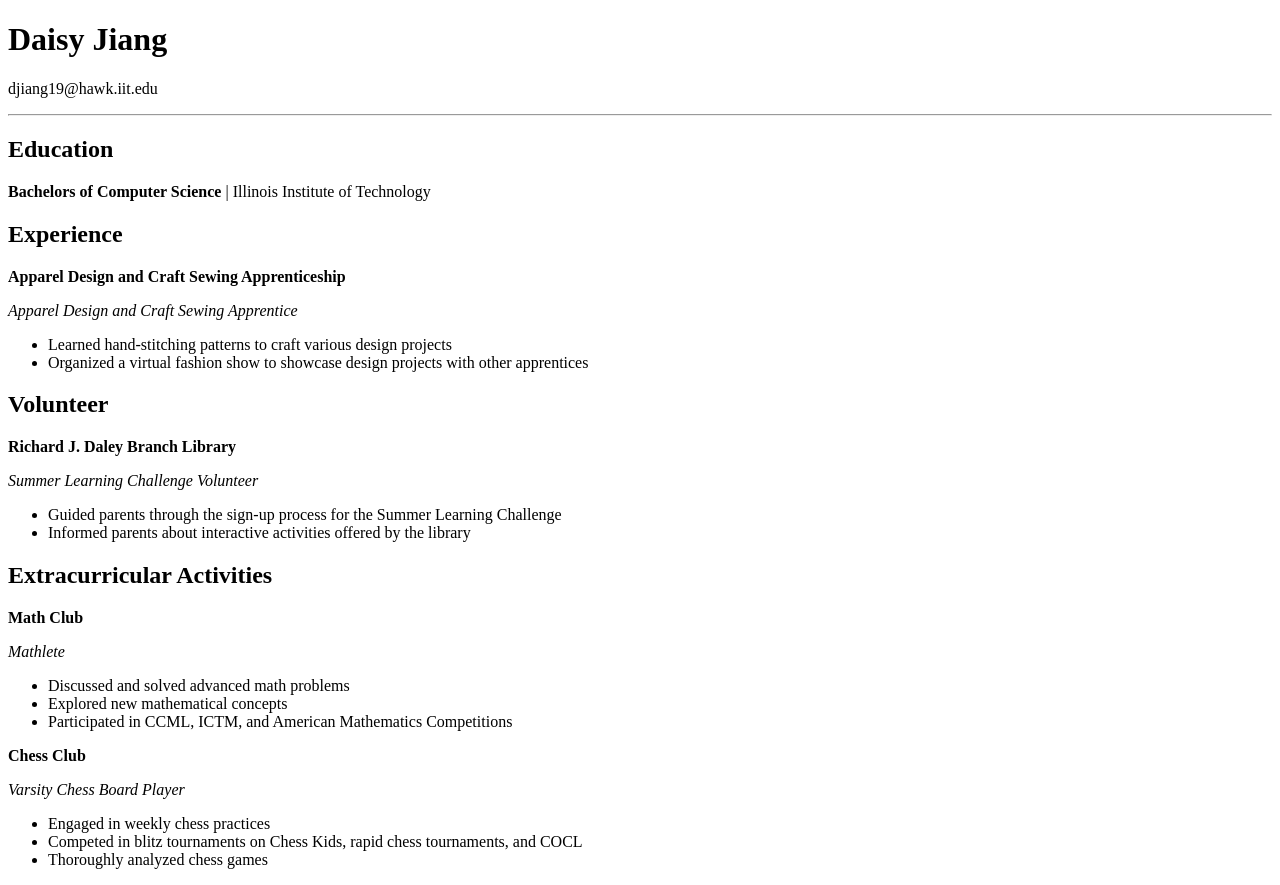
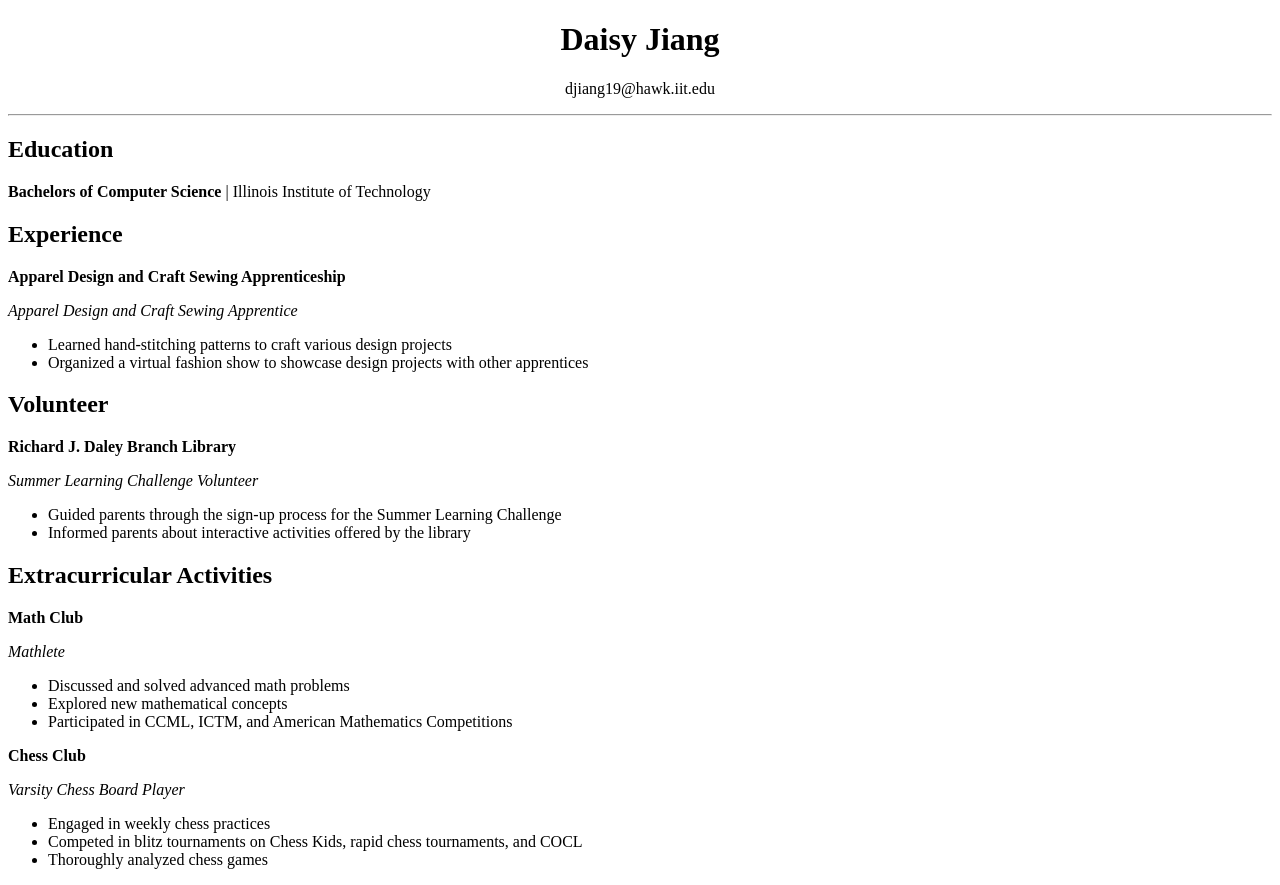
Before and after one commit to djiang125/Resume, a plain HTML site: page index.html in a window 1280 px wide. Drawn offline with Linux system fonts and the light colour scheme.

Commit message:
Update index.html

```diff
--- a/index.html
+++ b/index.html
@@ -8,8 +8,8 @@
     <title>Resume - Daisy</title>
 </head>
 <body>
-    <h1>Daisy Jiang</h1>
-    <p>djiang19@hawk.iit.edu</p>
+    <h1><center>Daisy Jiang</center></h1>
+    <p><center>djiang19@hawk.iit.edu</center></p>
 <hr>
 
     <h2>Education</h2>
```
